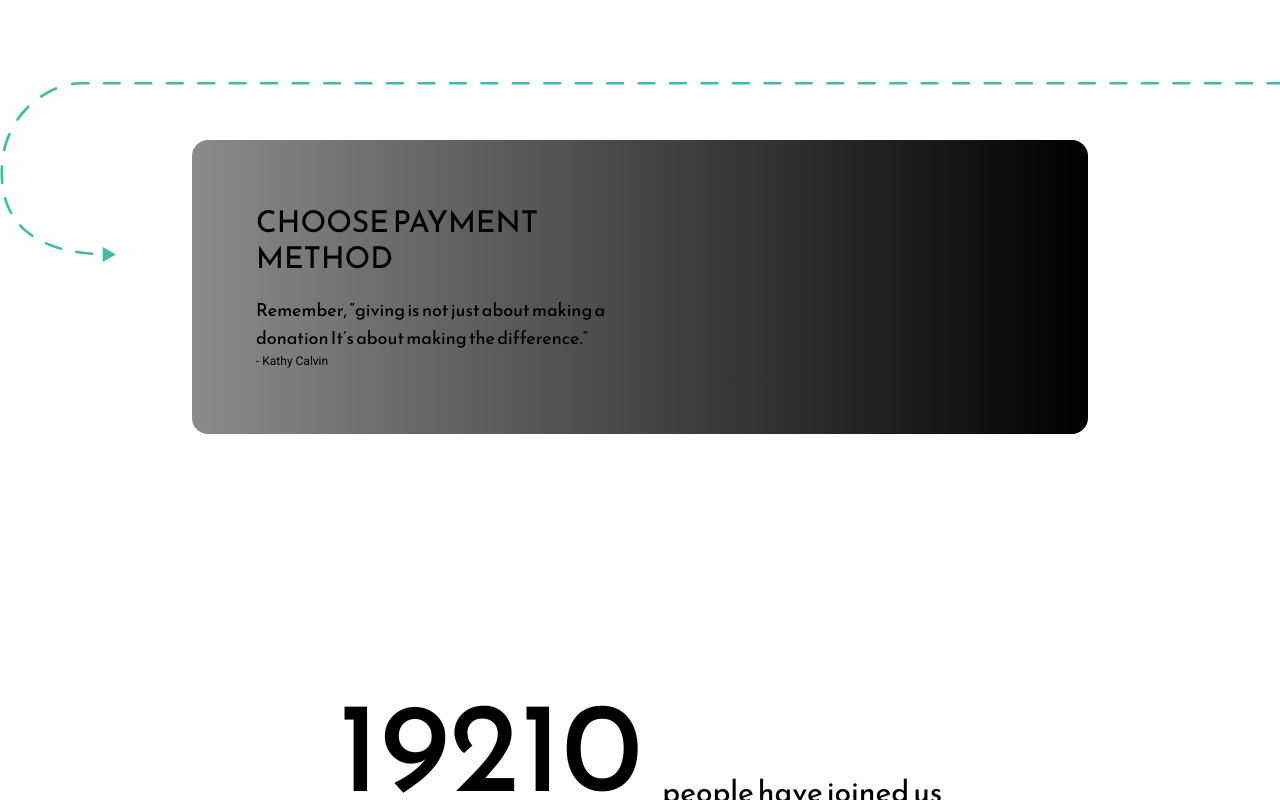
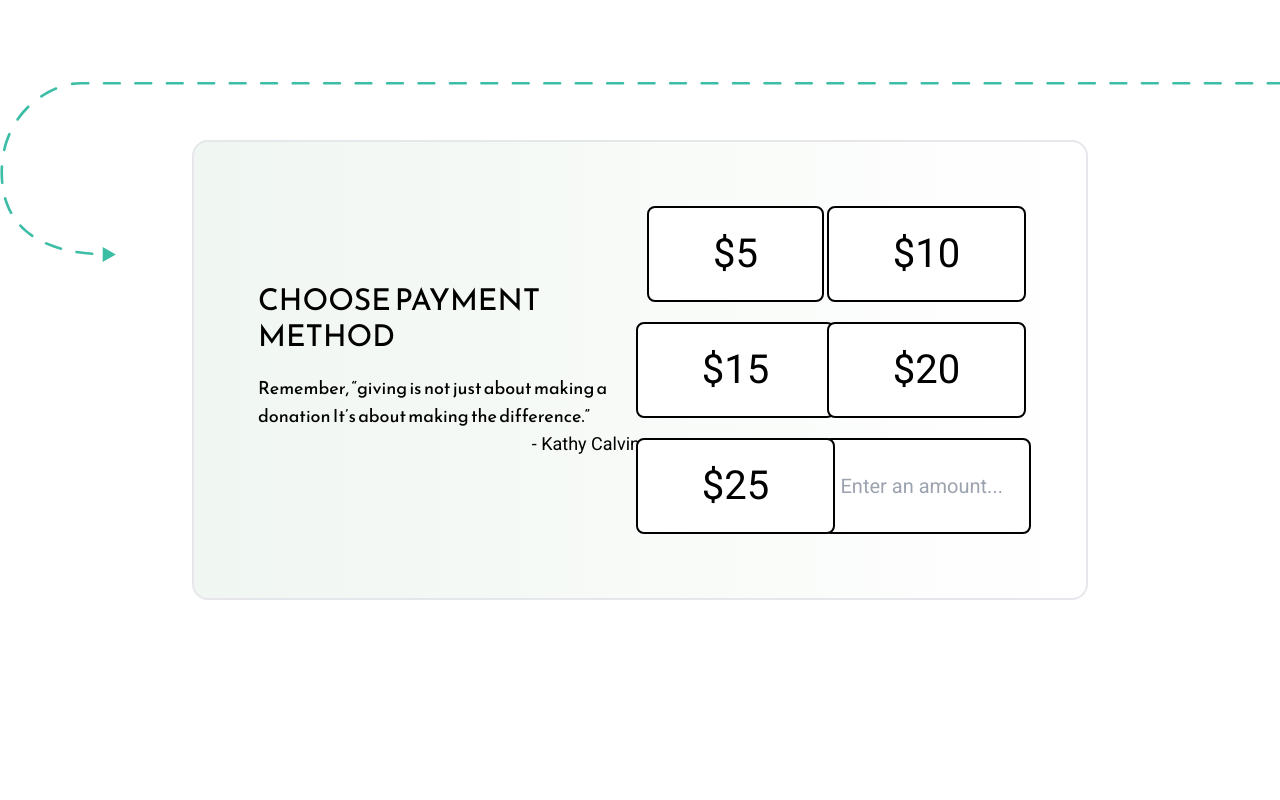
Before and after one commit to AboNazari/JASHA, a React (Create React App) app: page / in a window 1280 px wide. Shown: the part 5972-6772 px from the top of the page. Built offline with nearby package versions, Linux system fonts and the light colour scheme.

Commit message:
add: component tree

```diff
--- /dev/null
+++ b/src/components/DonationAmount.jsx
@@ -0,0 +1,43 @@
+import { useState } from "react";
+
+const DonationAmount = ({ amount, id }) => {
+  const [checked, setChecked] = useState(false);
+
+  const SetChecked = (e) => {
+    console.log(e.target.checked);
+    if (e.target.checked) {
+      setChecked(false);
+    } else {
+      setChecked(true);
+    }
+  };
+  return (
+    <div className="flex justify-center align-middle">
+      <input
+        type="checkbox"
+        className="w-[16rem] h-[4rem] absolute m-auto checked:bg-primary"
+        name={id}
+        id={id}
+        value={amount}
+        onClick={SetChecked}
+      />
+      {checked ? (
+        <label
+          htmlFor={id}
+          className="text-[2.5rem] border-2 border-black z-10 text-white bg-primary rounded-lg py-4 px-16 "
+        >
+          {"$" + amount}
+        </label>
+      ) : (
+        <label
+          htmlFor="five"
+          className="text-[2.5rem] border-2 border-black z-10 rounded-lg py-4 px-16 bg-white "
+        >
+          {"$" + amount}
+        </label>
+      )}
+    </div>
+  );
+};
+
+export default DonationAmount;
--- a/src/layouts/DonationX.jsx
+++ b/src/layouts/DonationX.jsx
@@ -1,11 +1,13 @@
 import React from "react";
+import { useState } from "react";
+import DonationAmount from "../components/DonationAmount";
 import { ReactComponent as Leaf } from "../images/Leafs.svg";
 import { ReactComponent as Vector } from "../images/vector.svg";
 
 const DonationX = () => {
   return (
     <div className="w-full h-full flex flex-col ">
-      <div className="flex items-center w-[70%] m-auto ml-[240px] justify-end bg-gradient-to-l from-primary to-black rounded-2xl ">
+      <div className="flex items-center w-[70%] m-auto justify-end bg-gradient-to-l from-primary to-black rounded-2xl ">
         <div className="w-3/5  pr-20 ">
           <h3 className="text-white font-primary text-3xl  mb-5">DONATE NOW</h3>
           <p className="text-white text-lg font-primary">
@@ -21,7 +23,7 @@ const DonationX = () => {
         <Vector />
       </div>
       {/* section three */}
-      <div className="flex items-center w-[70%] m-auto h-2/4  justify-end bg-gradient-to-r from-grayX to-black rounded-2xl p-16 -mt-32">
+      <div className="flex items-center w-[70%] m-auto h-2/4  justify-end bg-gradient-to-r from-bright to-gray rounded-2xl p-16 -mt-32 border-2">
         <div className="w-2/4">
           <h3 className=" font-primary text-3xl  mb-5">
             CHOOSE PAYMENT METHOD
@@ -30,9 +32,20 @@ const DonationX = () => {
             Remember, “giving is not just about making a donation It’s about
             making the difference.”
           </p>
-          <p> - Kathy Calvin</p>
+          <p className="text-right text-lg"> - Kathy Calvin</p>
         </div>
-        <div className="w-2/4"></div>
+        <div className="w-2/4 grid grid-cols-2 gap-y-5 justify-items-center">
+          <DonationAmount amount={5} id="five" className="max-w-[13rem]" />
+          <DonationAmount amount={10} id="ten" />
+          <DonationAmount amount={15} id="fifteen" />
+          <DonationAmount amount={20} id="twenty" />
+          <DonationAmount amount={25} id="twenty five" />
+          <input
+            type="text "
+            className="border-2 border-black rounded-lg px-4 text-xl max-w-[13rem] bg-white"
+            placeholder="Enter an amount..."
+          />
+        </div>
       </div>
     </div>
   );
```
